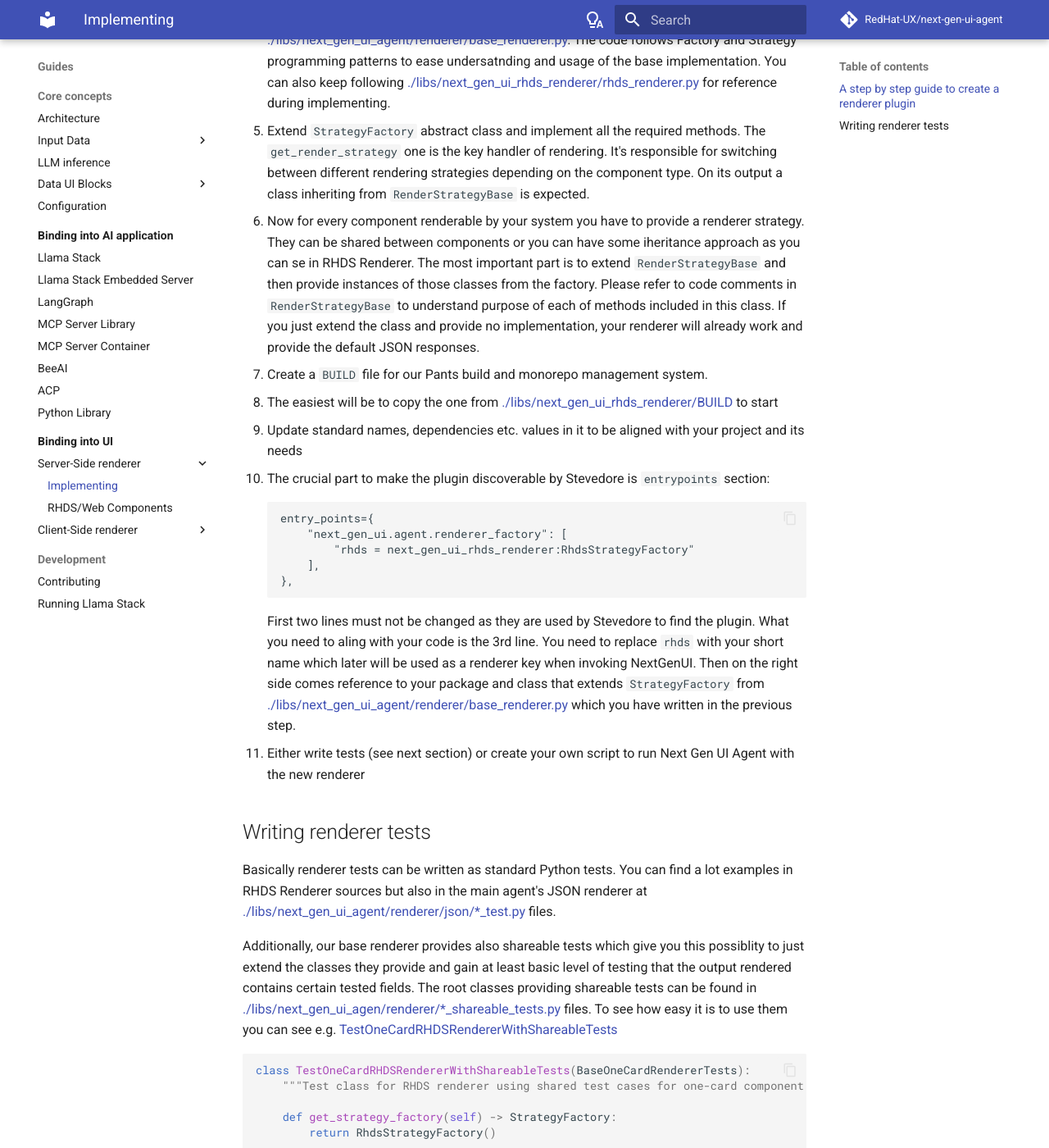
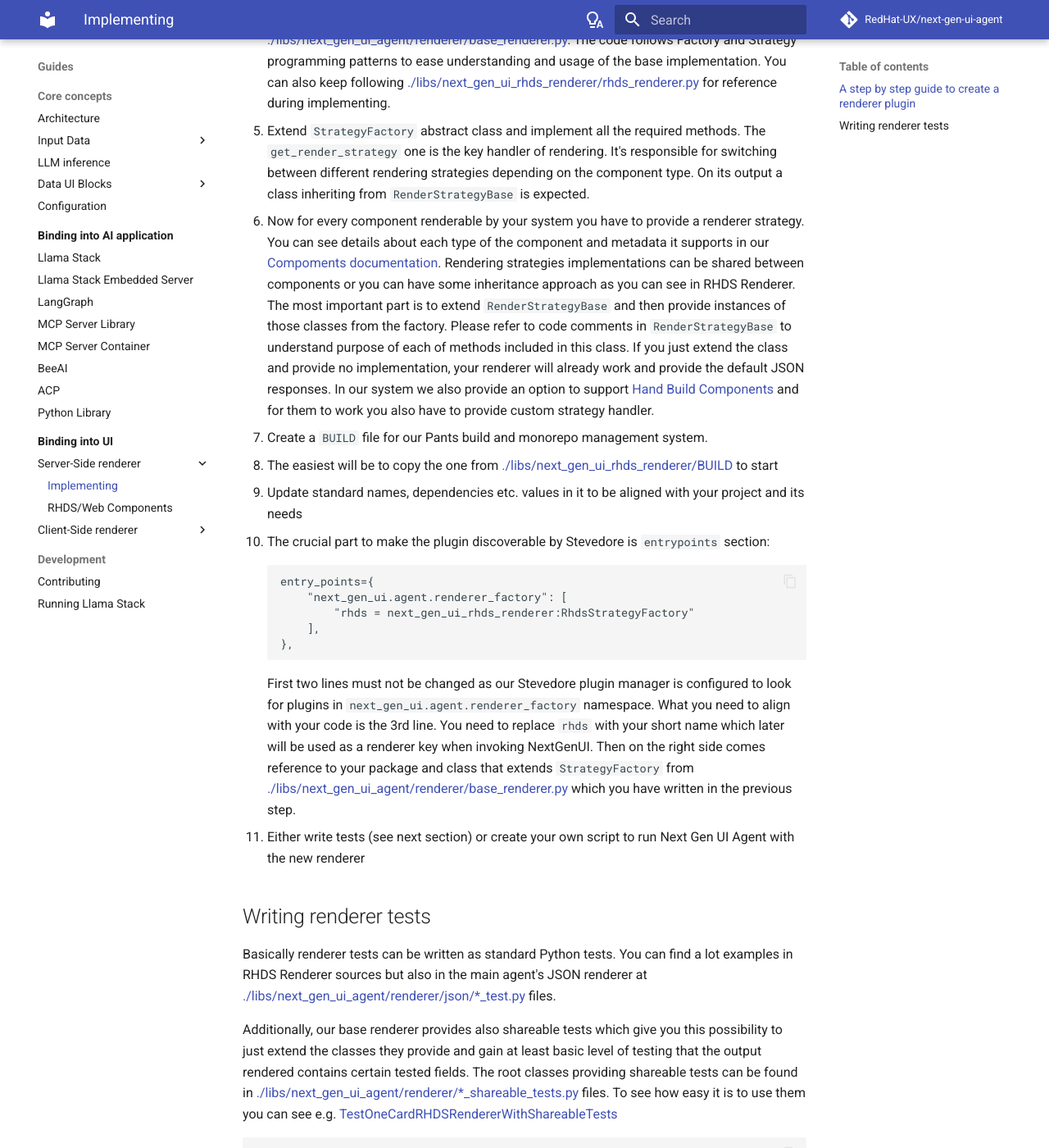
Before and after one commit to RedHat-UX/next-gen-ui-agent, an MkDocs documentation site: the page built from docs/guide/renderer/implementing_serverside.md, in a window 1280 px wide and 1400 px high, scrolled down 906 px. Shown: the whole window at 82% size. Built offline with MkDocs 1.6.1 and Material for MkDocs 9.7.7, drawn with Linux system fonts in a browser that asks for light colours; comment, search, counter and statistics services are not loaded; some of the changed text lies outside the part shown.

Commit message:
docs: Improvements to serverside renderers doc

````diff
--- a/docs/guide/renderer/implementing_serverside.md
+++ b/docs/guide/renderer/implementing_serverside.md
@@ -1,20 +1,22 @@
-# Implementing Server-Side UI renderer
+# Implementing Server-Side UI Renderer
 
-Server side renderes can be developed as separate python modules, and plugged into *UI Agent* backend using framework available in [UI Agent Core](../ai_apps_binding/pythonlib.md). It is based on [Stevedore Plugin framework](https://docs.openstack.org/stevedore/latest/index.html).
+Server side renderers can be developed as separate python modules, and plugged into *UI Agent* backend using framework available in [UI Agent Core](../ai_apps_binding/pythonlib.md). It is based on [Stevedore Plugin framework](https://docs.openstack.org/stevedore/latest/index.html).
 
 Thanks to Stevedore and our comprehensively implemented base classes implementing your own renderer is very simple to start with. You just extend our classes, create the package, add it to Python environment during runtime and Stevedore will pick it up as a valid renderer to use.
 
-To get a very good understanding what it takes to implement your own renderer it is worth going throught he sources of our `next_gen_ui_rhds_renderer` as it's a good example of everything that needs doing. In the next sections of this guide we'll be referencing various pieces of this package to illustrate the approach.
+To get a very good understanding what it takes to implement your own renderer it is worth going through the sources of our `next_gen_ui_rhds_renderer` as it's a good example of everything that needs doing. In the next sections of this guide we'll be referencing various pieces of this package to illustrate the approach.
 
 ## A step by step guide to create a renderer plugin
 Those instructions will assume you're implementing the plugin as part of our NextGenUI repository fork but it's also possible to implement it completely separate, you'll just have to align the steps with your project structure, build scripts etc.
 
 1. Clone [NextGenUI](https://github.com/RedHat-UX/next-gen-ui-agent) repository or your fork of it.
-2. Create a subdirectory in `./libs` directory that will contain source files for your renderer. By convention we tend to name our renderer packages with the pattenr of `next_gen_ui_******_renderer` with an example of `next_gen_ui_rhds_renderer`. This naming convention has no technical consequence, so it's up to you whether you follow it or not.
+2. Create a subdirectory in `./libs` directory that will contain source files for your renderer. By convention we tend to name our renderer packages with the pattern of `next_gen_ui_******_renderer` with an example of `next_gen_ui_rhds_renderer`. This naming convention has no technical consequence, so it's up to you whether you follow it or not.
 3. Add the `__init__.py` file and `README.md` files in your newly created plugin directory.
-4. Create the main entrypoint script for your renderer. It'll extend classes provided in [./libs/next_gen_ui_agent/renderer/base_renderer.py](https://github.com/RedHat-UX/next-gen-ui-agent/blob/main/libs/next_gen_ui_agent/renderer/base_renderer.py). The code follows Factory and Strategy programming patterns to ease undersatnding and usage of the base implementation. You can also keep following [./libs/next_gen_ui_rhds_renderer/rhds_renderer.py](https://github.com/RedHat-UX/next-gen-ui-agent/blob/main/libs/next_gen_ui_rhds_renderer/rhds_renderer.py) for reference during implementing.
+4. Create the main entrypoint script for your renderer. It'll extend classes provided in [./libs/next_gen_ui_agent/renderer/base_renderer.py](https://github.com/RedHat-UX/next-gen-ui-agent/blob/main/libs/next_gen_ui_agent/renderer/base_renderer.py). The code follows Factory and Strategy programming patterns to ease understanding and usage of the base implementation. You can also keep following [./libs/next_gen_ui_rhds_renderer/rhds_renderer.py](https://github.com/RedHat-UX/next-gen-ui-agent/blob/main/libs/next_gen_ui_rhds_renderer/rhds_renderer.py) for reference during implementing.
    1. Extend `StrategyFactory` abstract class and implement all the required methods. The `get_render_strategy` one is the key handler of rendering. It's responsible for switching between different rendering strategies depending on the component type. On its output a class inheriting from `RenderStrategyBase` is expected.
-   2. Now for every component renderable by your system you have to provide a renderer strategy. They can be shared between components or you can have some iheritance approach as you can se in RHDS Renderer. The most important part is to extend `RenderStrategyBase` and then provide instances of those classes from the factory. Please refer to code comments in `RenderStrategyBase` to understand purpose of each of methods included in this class. If you just extend the class and provide no implementation, your renderer will already work and provide the default JSON responses.
+   2. Now for every component renderable by your system you have to provide a renderer strategy. You can see details about each type of the component and metadata it supports in our [Compoments documentation](../../spec/component.md).
+   Rendering strategies implementations can be shared between components or you can have some inheritance approach as you can see in RHDS Renderer. The most important part is to extend `RenderStrategyBase` and then provide instances of those classes from the factory. Please refer to code comments in `RenderStrategyBase` to understand purpose of each of methods included in this class. If you just extend the class and provide no implementation, your renderer will already work and provide the default JSON responses.
+   In our system we also provide an option to support [Hand Build Components](../data_ui_blocks/hand_build_components.md) and for them to work you also have to provide custom strategy handler.
 5. Create a `BUILD` file for our Pants build and monorepo management system.
    1. The easiest will be to copy the one from [./libs/next_gen_ui_rhds_renderer/BUILD](https://github.com/RedHat-UX/next-gen-ui-agent/blob/main/libs/next_gen_ui_rhds_renderer/BUILD) to start
    2. Update standard names, dependencies etc. values in it to be aligned with your project and its needs
@@ -26,15 +28,16 @@ Those instructions will assume you're implementing the plugin as part of our Nex
         ],
     },
     ```
-    First two lines must not be changed as they are used by Stevedore to find the plugin. What you need to aling with your code is the 3rd line. You need to replace `rhds` with your short name which later will be used as a renderer key when invoking NextGenUI.
+    First two lines must not be changed as our Stevedore plugin manager is configured to look for plugins in `next_gen_ui.agent.renderer_factory` namespace.
+    What you need to align with your code is the 3rd line. You need to replace `rhds` with your short name which later will be used as a renderer key when invoking NextGenUI.
     Then on the right side comes reference to your package and class that extends `StrategyFactory` from [./libs/next_gen_ui_agent/renderer/base_renderer.py](https://github.com/RedHat-UX/next-gen-ui-agent/blob/main/libs/next_gen_ui_agent/renderer/base_renderer.py) which you have written in the previous step.
 6. Either write tests (see next section) or create your own script to run Next Gen UI Agent with the new renderer
 
 ## Writing renderer tests
 Basically renderer tests can be written as standard Python tests. You can find a lot examples in RHDS Renderer sources but also in the main agent's JSON renderer at [./libs/next_gen_ui_agent/renderer/json/*_test.py](https://github.com/RedHat-UX/next-gen-ui-agent/tree/main/libs/next_gen_ui_agent/renderer/json) files.
 
-Additionally, our base renderer provides also shareable tests which give you this possiblity to just extend the classes they provide and gain at least basic level of testing that the output rendered contains certain tested fields.
-The root classes providing shareable tests can be found in [./libs/next_gen_ui_agen/renderer/*_shareable_tests.py](https://github.com/RedHat-UX/next-gen-ui-agent/tree/main/libs/next_gen_ui_agent/renderer) files. To see how easy it is to use them you can see e.g. [TestOneCardRHDSRendererWithShareableTests](https://github.com/RedHat-UX/next-gen-ui-agent/blob/536f3fe4bc451ad2d71ef21597df1ea12d7288b4/libs/next_gen_ui_rhds_renderer/rhds_renderer_one_card_test.py#L14)
+Additionally, our base renderer provides also shareable tests which give you this possibility to just extend the classes they provide and gain at least basic level of testing that the output rendered contains certain tested fields.
+The root classes providing shareable tests can be found in [./libs/next_gen_ui_agent/renderer/*_shareable_tests.py](https://github.com/RedHat-UX/next-gen-ui-agent/tree/main/libs/next_gen_ui_agent/renderer) files. To see how easy it is to use them you can see e.g. [TestOneCardRHDSRendererWithShareableTests](https://github.com/RedHat-UX/next-gen-ui-agent/blob/536f3fe4bc451ad2d71ef21597df1ea12d7288b4/libs/next_gen_ui_rhds_renderer/rhds_renderer_one_card_test.py#L14)
 ```python
 class TestOneCardRHDSRendererWithShareableTests(BaseOneCardRendererTests):
     """Test class for RHDS renderer using shared test cases for one-card component."""
````
